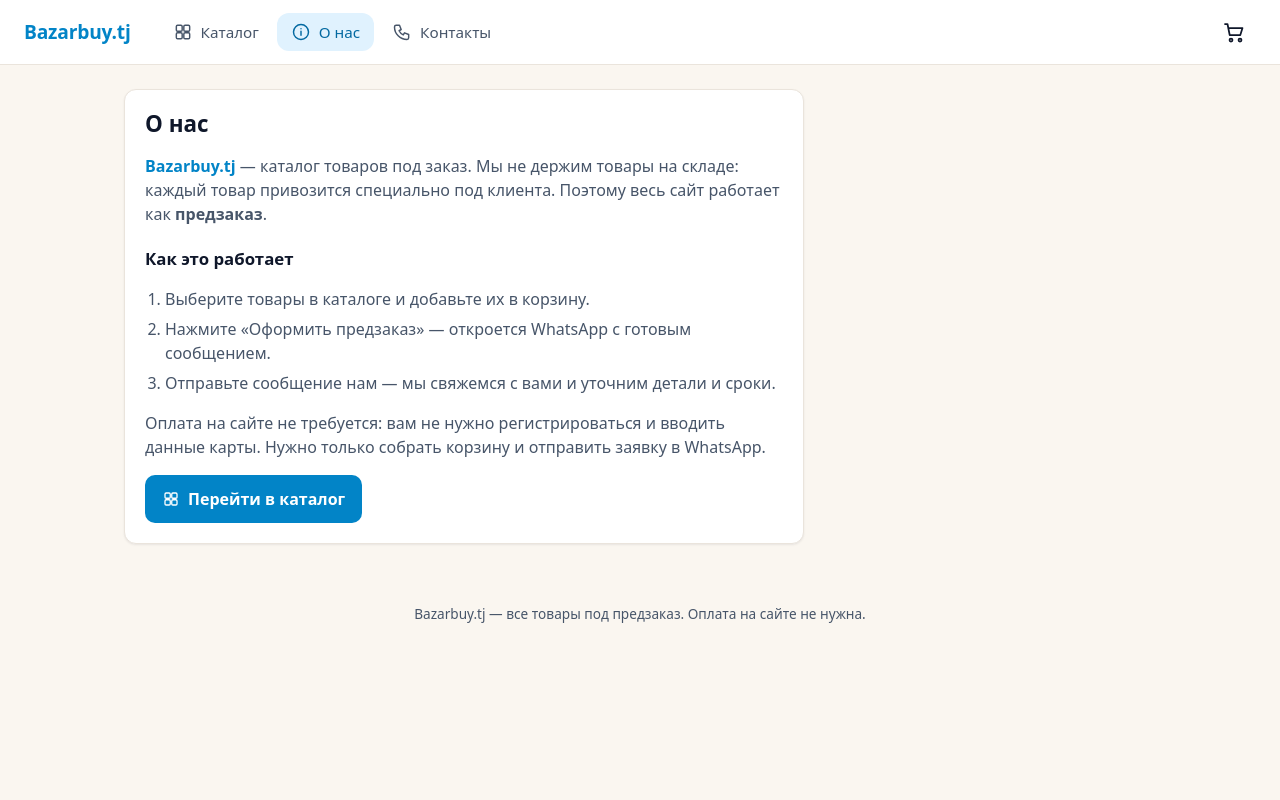
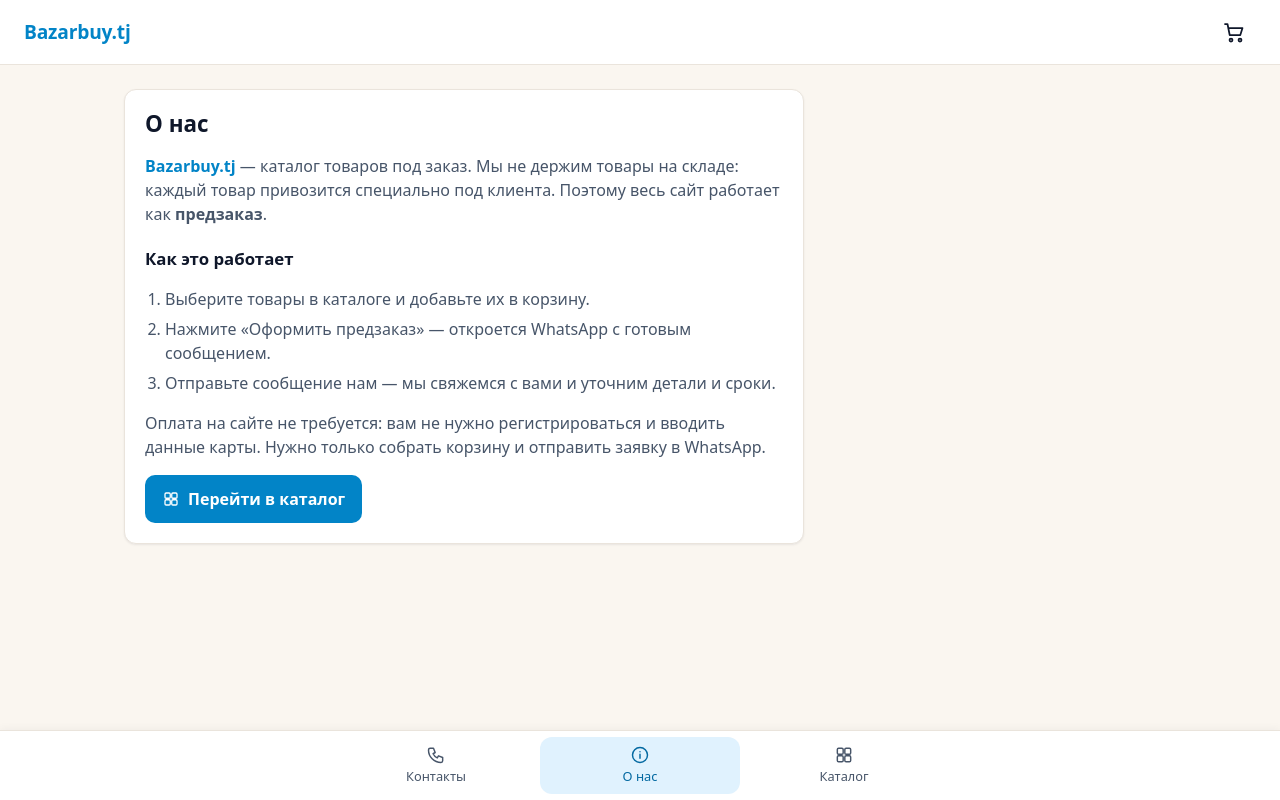
Before and after one commit to rmarufs/bazarbuy, a FastAPI app: page /about in a window 1280 px wide. Run offline with FastAPI, Linux system fonts and the light colour scheme; parts of the project's set-up code (start-up, migrations or seed data) failed here and were passed over.

Commit message:
Complete Bazarbuy.tj catalog, WhatsApp cart, bottom navigation, and E2E tests

```diff
--- a/app/static/css/style.css
+++ b/app/static/css/style.css
@@ -69,15 +69,25 @@
 .logout-form { margin: 0; }
 
 .site-nav {
+  position: fixed;
+  right: 0;
+  bottom: 0;
+  left: 0;
+  z-index: 30;
   display: flex;
-  order: 3;
+  justify-content: center;
   width: 100%;
   gap: 4px;
+  padding: 6px 12px calc(6px + env(safe-area-inset-bottom));
+  background: var(--surface);
+  border-top: 1px solid var(--border);
+  box-shadow: 0 -2px 8px rgba(15, 23, 42, 0.04);
 }
 
 .site-nav a {
   display: flex;
   flex: 1;
+  max-width: 200px;
   flex-direction: column;
   align-items: center;
   gap: 2px;
@@ -91,6 +101,7 @@
 
 .site-nav a:hover { background: var(--bg); color: var(--text); }
 .site-nav a.active { background: var(--primary-light); color: var(--primary-hover); }
+body:has(.site-nav) { padding-bottom: 76px; }
 
 /* Cards */
 .card {
@@ -411,9 +422,6 @@
 }
 .cart-badge[hidden] { display: none; }
 
-.site-footer { padding: 24px 16px 32px; text-align: center; font-size: 0.85rem; color: var(--muted); }
-.site-footer p { margin: 0; }
-
 .search-form { display: flex; gap: 8px; margin-bottom: 12px; }
 .search-form input { flex: 1; min-width: 0; }
 
@@ -669,9 +677,9 @@
 
   .site-header { flex-wrap: nowrap; padding: 10px 24px; }
   .site-header .brand { order: 0; }
-  .site-nav { order: 1; width: auto; margin-right: auto; margin-left: 16px; }
+  .site-header .site-nav { order: 1; width: auto; margin-right: auto; margin-left: 16px; }
   .logout-form { order: 2; }
-  .site-nav a { flex: none; flex-direction: row; gap: 8px; padding: 8px 14px; font-size: 0.95rem; }
+  .site-header .site-nav a { flex: none; flex-direction: row; gap: 8px; padding: 8px 14px; font-size: 0.95rem; }
   .container { padding: 24px; }
   .card { padding: 20px; }
   .card-narrow { max-width: 420px; margin: 48px auto 0; }
--- a/app/templates/admin/base.html
+++ b/app/templates/admin/base.html
@@ -17,7 +17,8 @@
         {{ icon("logout", 18) }}<span>Выйти</span>
       </button>
     </form>
-    <nav class="site-nav" aria-label="Админка">
+  </header>
+  <nav class="site-nav admin-nav" aria-label="Админка">
     <a href="/admin/products"{% if active_nav == "products" %} class="active" aria-current="page"{% endif %}>
       {{ icon("box") }}<span>Товары</span>
     </a>
@@ -28,7 +29,6 @@
       {{ icon("settings") }}<span>Настройки</span>
     </a>
   </nav>
-  </header>
   {% endblock %}
   <main class="container">
     {% block content %}{% endblock %}
--- a/app/templates/public/base.html
+++ b/app/templates/public/base.html
@@ -15,24 +15,21 @@
       {{ icon("cart", 24) }}
       <span class="cart-badge" data-cart-count hidden>0</span>
     </a>
+  </header>
   <nav class="site-nav" aria-label="Разделы сайта">
-      <a href="/"{% if active_nav == "catalog" %} class="active" aria-current="page"{% endif %}>
-        {{ icon("grid") }}<span>Каталог</span>
+    <a href="/contacts"{% if active_nav == "contacts" %} class="active" aria-current="page"{% endif %}>
+      {{ icon("phone") }}<span>Контакты</span>
     </a>
     <a href="/about"{% if active_nav == "about" %} class="active" aria-current="page"{% endif %}>
       {{ icon("info") }}<span>О нас</span>
     </a>
-      <a href="/contacts"{% if active_nav == "contacts" %} class="active" aria-current="page"{% endif %}>
-        {{ icon("phone") }}<span>Контакты</span>
+    <a href="/"{% if active_nav == "catalog" %} class="active" aria-current="page"{% endif %}>
+      {{ icon("grid") }}<span>Каталог</span>
     </a>
   </nav>
-  </header>
   <main class="container container-wide">
     {% block content %}{% endblock %}
   </main>
-  <footer class="site-footer">
-    <p>Bazarbuy.tj — все товары под предзаказ. Оплата на сайте не нужна.</p>
-  </footer>
   <script src="/static/js/cart.js" defer></script>
   {% block scripts %}{% endblock %}
 </body>
--- a/app/templates/public/cart.html
+++ b/app/templates/public/cart.html
@@ -34,11 +34,11 @@
       {% if whatsapp_url %}
       <a id="whatsapp-order-btn" class="btn btn-primary btn-block"
          href="{{ whatsapp_url }}" target="_blank" rel="noopener">
-        {{ icon("message", 18) }}<span>Оформить предзаказ в WhatsApp</span>
+        {{ icon("message", 18) }}<span>Заказать в WhatsApp</span>
       </a>
       {% else %}
       <button id="whatsapp-order-btn" type="button" class="btn btn-primary btn-block" disabled>
-        {{ icon("message", 18) }}<span>Оформить предзаказ в WhatsApp</span>
+        {{ icon("message", 18) }}<span>Заказать в WhatsApp</span>
       </button>
       <p class="hint cart-whatsapp-warning" id="whatsapp-missing-hint">
         Номер WhatsApp для заказов временно не указан
```
Also changed, not shown: tests/api/test_public_cart.py (+1 -1 lines). Lines whose indentation alone changed are shown as unchanged.
